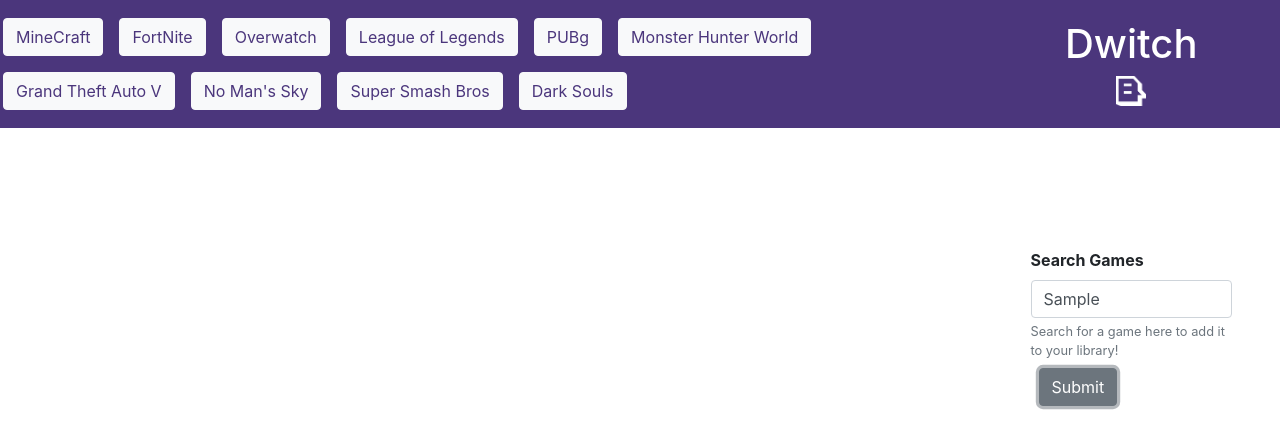
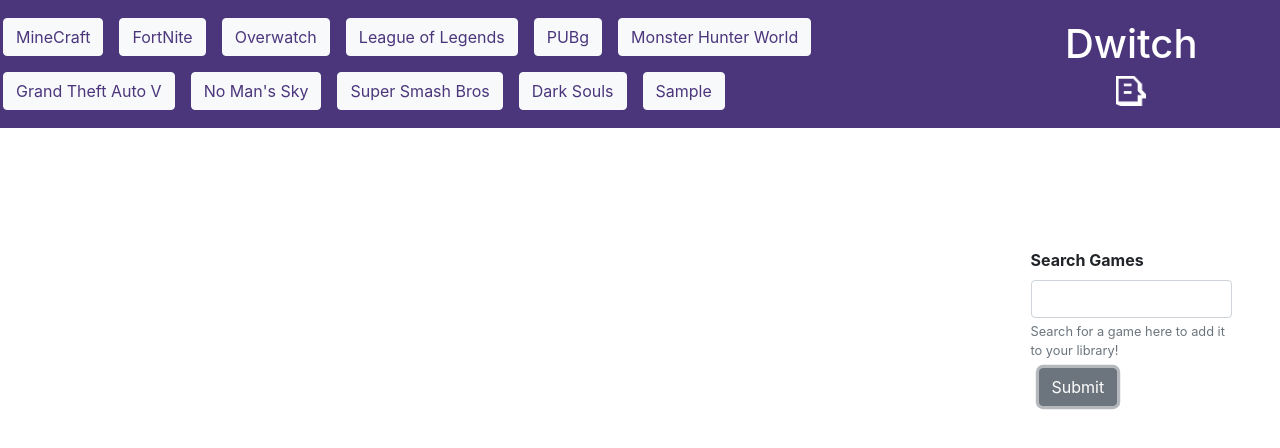
Before and after one commit to aehaq/GifTastic, a plain HTML site: page index.html in a window 1280 px wide. Both pictures are taken after typing "Sample" into the empty fields and a click on the button "Submit". Drawn offline with nearby package versions, Linux system fonts and the light colour scheme.

Commit message:
button add working

```diff
--- a/assets/css/style.css
+++ b/assets/css/style.css
@@ -1,3 +1,8 @@
+body {
+    margin-left: 0px;
+    margin-right: 0px;
+}
+
 .banner {
     position: fixed;
     color: white;
--- a/assets/javascript/app.js
+++ b/assets/javascript/app.js
@@ -1,7 +1,11 @@
 var topicsArray = ["MineCraft", "FortNite", "Overwatch", "League of Legends", "PUBg", "Monster Hunter World","Grand Theft Auto V", "No Man's Sky", "Super Smash Bros", "Dark Souls"]
 
 function displayButtons() {
+
+     $('.btnsHere').empty();
+
     for (let i = 0; i < topicsArray.length; i++) {
+
 
         var topic = topicsArray[i];
         console.log(topic);
@@ -15,4 +19,25 @@ function displayButtons() {
     }
 }
 
-displayButtons()
+$(document).ready(function() {
+
+    displayButtons()
+
+    $('#make-button').on("click", function(event) {
+        event.preventDefault()
+
+        var newTopic = $('#topic-input').val().trim() ;
+
+        if (newTopic != '' && topicsArray.indexOf(newTopic) === -1) {
+
+            topicsArray.push(newTopic)
+            $('#topic-input').val('')
+
+            displayButtons();
+        }
+    })
+
+
+
+
+})
--- a/index.html
+++ b/index.html
@@ -28,9 +28,9 @@
             <div class="col-md-3">
                 <div class="form-group m-5">
                   <label> <strong>Search Games</strong> </label>
-                  <input type="text" class="form-control" name="" id="" placeholder="">
+                  <input type="text" class="form-control" id="topic-input">
                   <small id="helpId" class="form-text text-muted">Search for a game here to add it to your library!</small>
-                  <button type="submit" class="btn btn-secondary m-2">Submit</button>
+                  <button type="submit" class="btn btn-secondary m-2" id="make-button">Submit</button>
                 </div>
             </div>
         </div>
```
